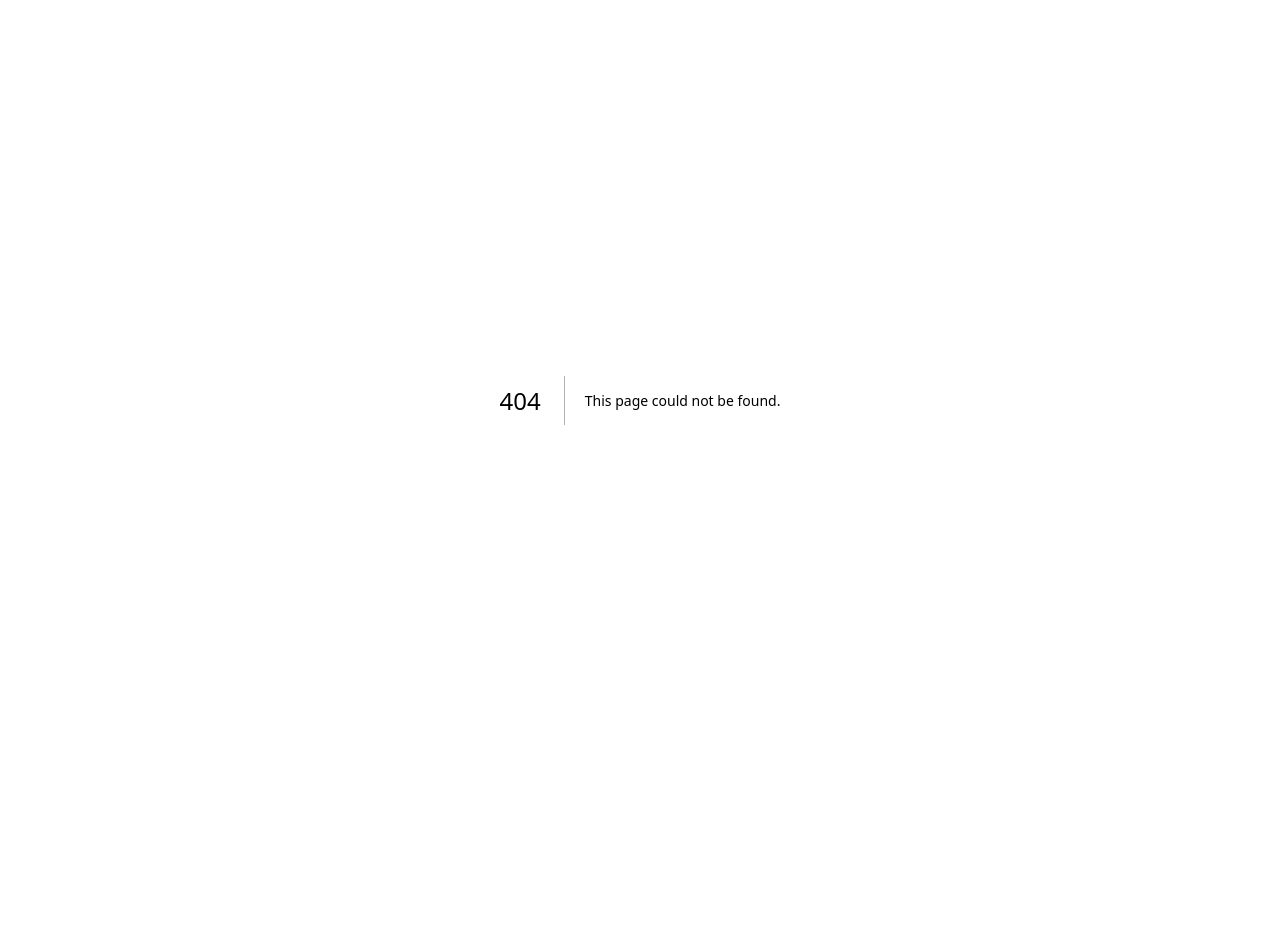
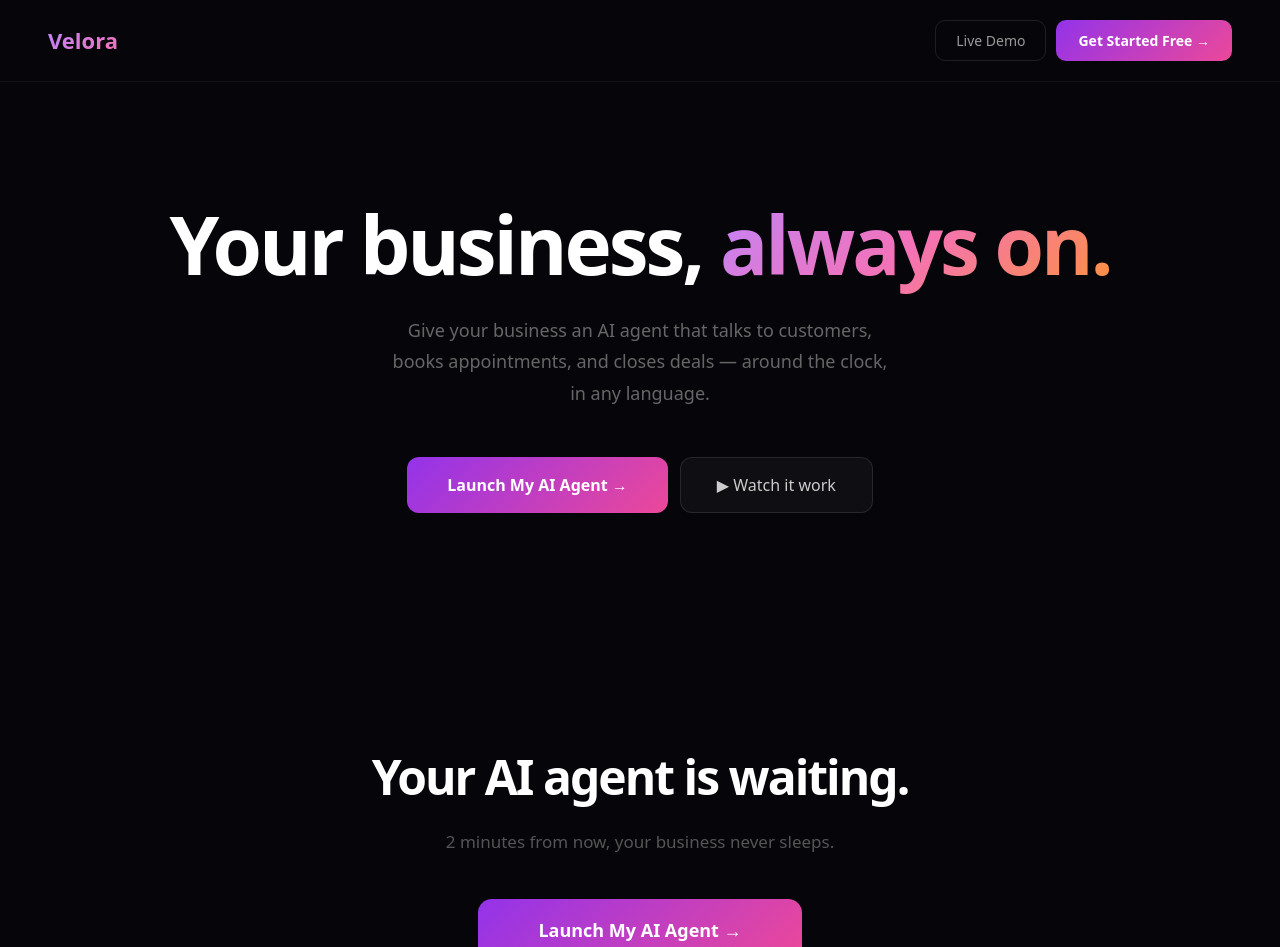
Before and after one commit to umiitbeyy-maker/velora, a Next.js app: page / in a window 1280 px wide. Before the commit this address had no page. Shown: the top 947 px of the page. Before the commit the page ends 800 px from the top, so only its background shows below. Built offline with nearby package versions, Linux system fonts and the light colour scheme.

Commit message:
fix: landing page

```diff
--- /dev/null
+++ b/app/page.tsx
@@ -0,0 +1,34 @@
+'use client'
+import { useRouter } from 'next/navigation'
+
+export default function LandingPage() {
+  const router = useRouter()
+  return (
+    <div style={{ minHeight: '100vh', background: '#06060a', color: '#fff', fontFamily: 'system-ui, sans-serif' }}>
+      <nav style={{ padding: '20px 48px', display: 'flex', justifyContent: 'space-between', alignItems: 'center', borderBottom: '1px solid rgba(255,255,255,0.05)' }}>
+        <div style={{ fontSize: '22px', fontWeight: '800', background: 'linear-gradient(135deg, #c084fc, #f472b6)', WebkitBackgroundClip: 'text', WebkitTextFillColor: 'transparent' }}>Velora</div>
+        <div style={{ display: 'flex', gap: '10px' }}>
+          <button onClick={() => router.push('/demo/glamour-beauty')} style={{ padding: '9px 20px', background: 'transparent', color: '#999', border: '1px solid rgba(255,255,255,0.1)', borderRadius: '10px', fontSize: '14px', cursor: 'pointer' }}>Live Demo</button>
+          <button onClick={() => router.push('/onboarding')} style={{ padding: '9px 22px', background: 'linear-gradient(135deg, #9333ea, #ec4899)', color: '#fff', border: 'none', borderRadius: '10px', fontSize: '14px', fontWeight: '600', cursor: 'pointer' }}>Get Started Free →</button>
+        </div>
+      </nav>
+      <div style={{ textAlign: 'center', padding: '120px 24px 80px' }}>
+        <h1 style={{ fontSize: 'clamp(44px, 7vw, 80px)', fontWeight: '800', lineHeight: '1.06', letterSpacing: '-3px', marginBottom: '28px' }}>
+          Your business,{' '}
+          <span style={{ background: 'linear-gradient(135deg, #c084fc 0%, #f472b6 50%, #fb923c 100%)', WebkitBackgroundClip: 'text', WebkitTextFillColor: 'transparent' }}>always on.</span>
+        </h1>
+        <p style={{ fontSize: '18px', color: '#666', maxWidth: '500px', margin: '0 auto 48px', lineHeight: '1.75' }}>Give your business an AI agent that talks to customers, books appointments, and closes deals — around the clock, in any language.</p>
+        <div style={{ display: 'flex', gap: '12px', justifyContent: 'center', marginBottom: '48px' }}>
+          <button onClick={() => router.push('/onboarding')} style={{ padding: '15px 40px', background: 'linear-gradient(135deg, #9333ea, #ec4899)', color: '#fff', border: 'none', borderRadius: '12px', fontSize: '16px', fontWeight: '700', cursor: 'pointer' }}>Launch My AI Agent →</button>
+          <button onClick={() => router.push('/demo/glamour-beauty')} style={{ padding: '15px 36px', background: 'rgba(255,255,255,0.04)', color: '#ccc', border: '1px solid rgba(255,255,255,0.1)', borderRadius: '12px', fontSize: '16px', cursor: 'pointer' }}>▶ Watch it work</button>
+        </div>
+      </div>
+      <div style={{ textAlign: 'center', padding: '100px 24px' }}>
+        <h2 style={{ fontSize: '48px', fontWeight: '800', letterSpacing: '-2px', marginBottom: '16px' }}>Your AI agent is waiting.</h2>
+        <p style={{ color: '#555', fontSize: '17px', marginBottom: '44px' }}>2 minutes from now, your business never sleeps.</p>
+        <button onClick={() => router.push('/onboarding')} style={{ padding: '18px 60px', background: 'linear-gradient(135deg, #9333ea, #ec4899)', color: '#fff', border: 'none', borderRadius: '14px', fontSize: '18px', fontWeight: '800', cursor: 'pointer' }}>Launch My AI Agent →</button>
+      </div>
+      <div style={{ textAlign: 'center', padding: '24px', borderTop: '1px solid rgba(255,255,255,0.05)', color: '#333', fontSize: '13px' }}>© 2025 Velora · AI Agent Platform</div>
+    </div>
+  )
+}
```
